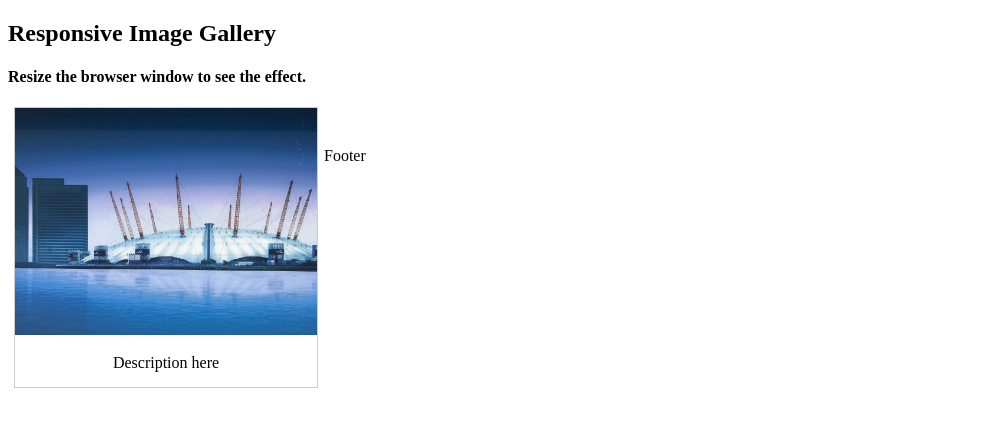
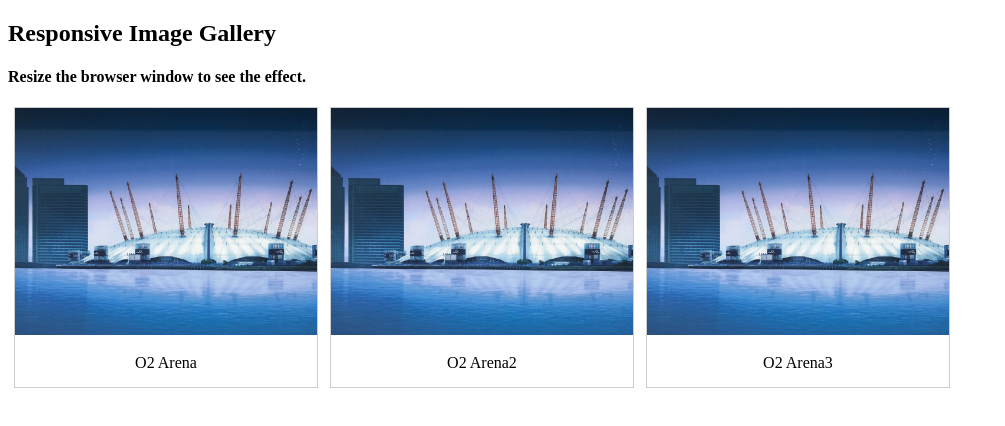
Before and after one commit to mackO2/public_one, a plain HTML site: page index.html in a window 1280 px wide. Shown: the whole page, without its empty margins (0-1005 px from the left). Drawn offline with Linux system fonts and the light colour scheme.

Commit message:
Update index.html

```diff
--- a/index.html
+++ b/index.html
@@ -60,15 +60,26 @@ div.desc {
     <a target="_blank" href="O2.jpg">
       <img src="O2.jpg" alt="O2" width="600" height="400">
     </a>
-    <div class="desc">Description here</div>
+    <div class="desc">O2 Arena</div>
+  </div>
+</div>
+  <div class="responsive">
+  <div class="gallery">
+    <a target="_blank" href="O2.jpg">
+      <img src="O2.jpg" alt="O2" width="600" height="400">
+    </a>
+    <div class="desc">O2 Arena2</div>
+  </div>
+</div>
+  <div class="responsive">
+  <div class="gallery">
+    <a target="_blank" href="O2.jpg">
+      <img src="O2.jpg" alt="O2" width="600" height="400">
+    </a>
+    <div class="desc">O2 Arena3</div>
   </div>
 </div>
 
-  <br>
-
-<div style="padding:6px;">
-  <p>Footer</p>
-</div>
 
 </body>
 </html>
```
